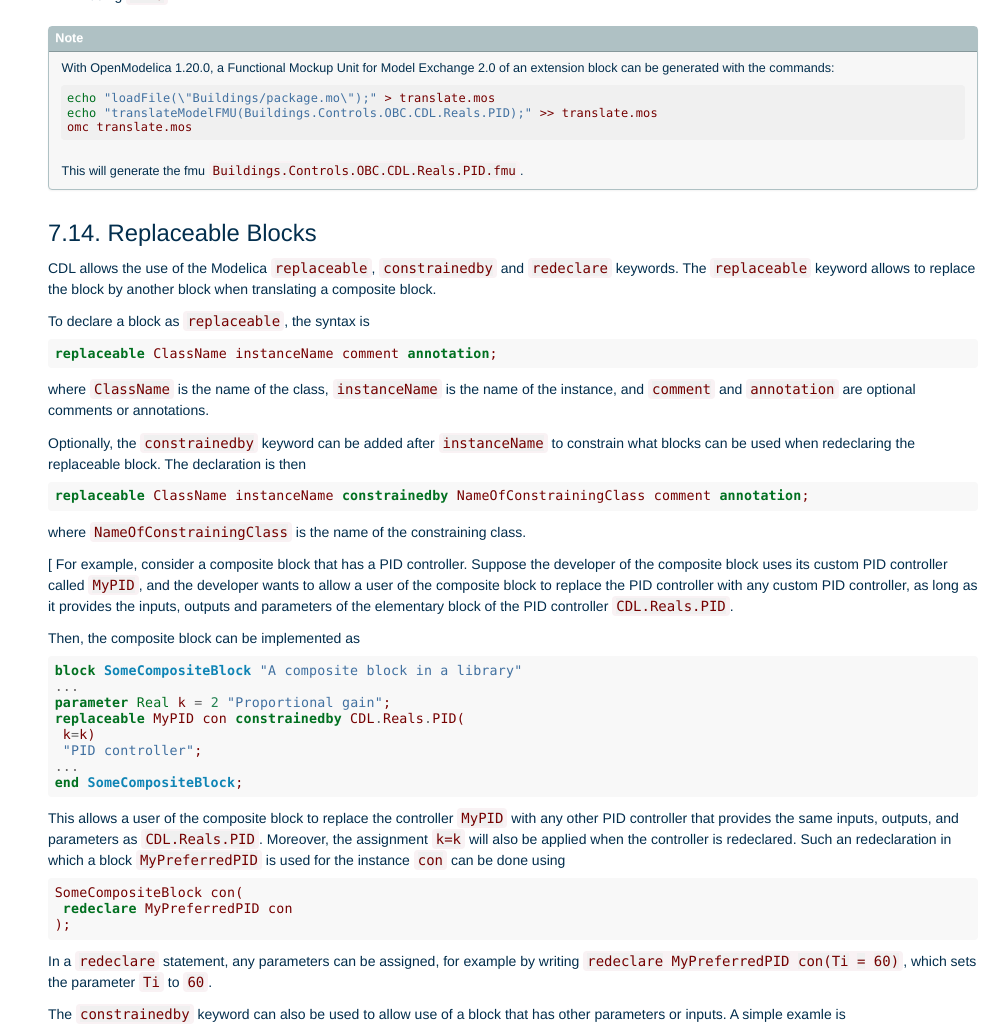
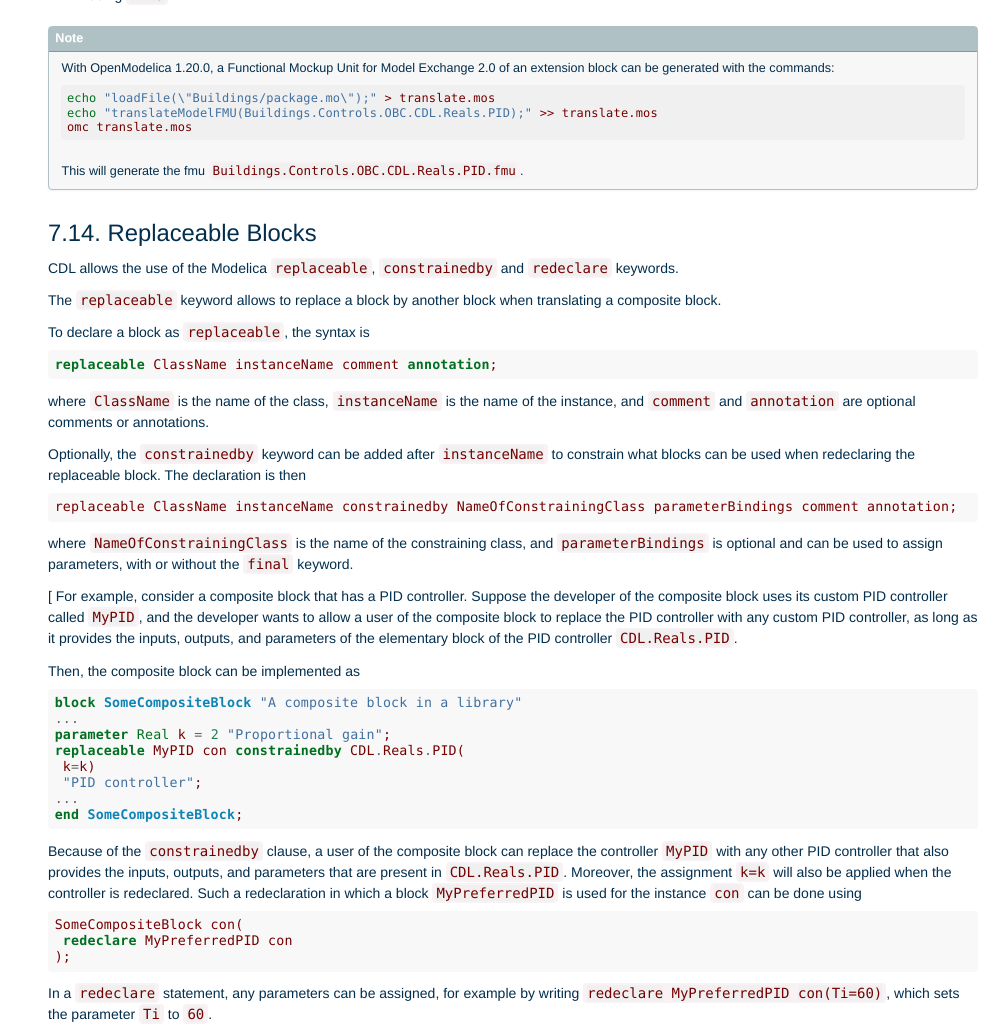
Before and after one commit to lbl-srg/obc, a Sphinx documentation site: the page built from specification/source/cdl.rst, in a window 1280 px wide and 1400 px high, scrolled down 22035 px, cut to the strip 0-1028 px from the top of the window. Shown: the whole strip, without its empty margins (287-1280 px from the left). Built offline with Sphinx 7.4.7, drawn with Linux system fonts in a browser that asks for light colours; formulas are drawn with MathJax 3; cross-references to code outside the pages are shown as plain code.

Commit message:
Revised writeup

```diff
--- a/specification/source/cdl.rst
+++ b/specification/source/cdl.rst
@@ -1624,18 +1625,20 @@ where ``ClassName`` is the name of the class, ``instanceName`` is the name of th
 Optionally, the ``constrainedby`` keyword can be added after ``instanceName`` to constrain what blocks can be used when
 redeclaring the replaceable block. The declaration is then
 
-.. code-block:: modelica
-
-  replaceable ClassName instanceName constrainedby NameOfConstrainingClass comment annotation;
-
-where ``NameOfConstrainingClass`` is the name of the constraining class.
+.. code-block::
+
+  replaceable ClassName instanceName constrainedby NameOfConstrainingClass parameterBindings comment annotation;
+
+where ``NameOfConstrainingClass`` is the name of the constraining class, and
+``parameterBindings`` is optional and can be used to assign parameters,
+with or without the ``final`` keyword.
 
 [
 For example, consider a composite block that has a PID controller.
 Suppose the developer of the composite block
 uses its custom PID controller called ``MyPID``, and the developer
 wants to allow a user of the composite block to replace the PID controller with any custom PID controller,
-as long as it provides the inputs, outputs and parameters of the elementary block of the PID controller ``CDL.Reals.PID``.
+as long as it provides the inputs, outputs, and parameters of the elementary block of the PID controller ``CDL.Reals.PID``.
 
 Then, the composite block can be implemented as
 
@@ -1650,10 +1653,13 @@ Then, the composite block can be implemented as
    ...
    end SomeCompositeBlock;
 
-This allows a user of the composite block to replace the controller ``MyPID`` with any other PID controller
-that provides the same inputs, outputs, and parameters as ``CDL.Reals.PID``. Moreover, the assignment
+Because of the ``constrainedby`` clause,
+a user of the composite block can replace the controller ``MyPID`` with any other PID controller
+that also provides the inputs, outputs, and parameters that are present in ``CDL.Reals.PID``.
+Moreover, the assignment
 ``k=k`` will also be applied when the controller is redeclared.
-Such an redeclaration in which a block ``MyPreferredPID`` is used for the instance ``con`` can be done using
+Such a redeclaration in which a block ``MyPreferredPID`` is used for the instance ``con``
+can be done using
 
 .. code-block:: modelica
 
@@ -1662,7 +1668,7 @@ Such an redeclaration in which a block ``MyPreferredPID`` is used for the instan
    );
 
 In a ``redeclare`` statement, any parameters can be assigned, for example by writing
-``redeclare MyPreferredPID con(Ti = 60)``, which sets the parameter ``Ti`` to ``60``.
+``redeclare MyPreferredPID con(Ti=60)``, which sets the parameter ``Ti`` to ``60``.
 
 The ``constrainedby`` keyword can also be used to allow use of a block that has other parameters
 or inputs. A simple examle is
```
Also changed, not shown: other parts of specification/source/cdl.rst (+2 -1 lines).
